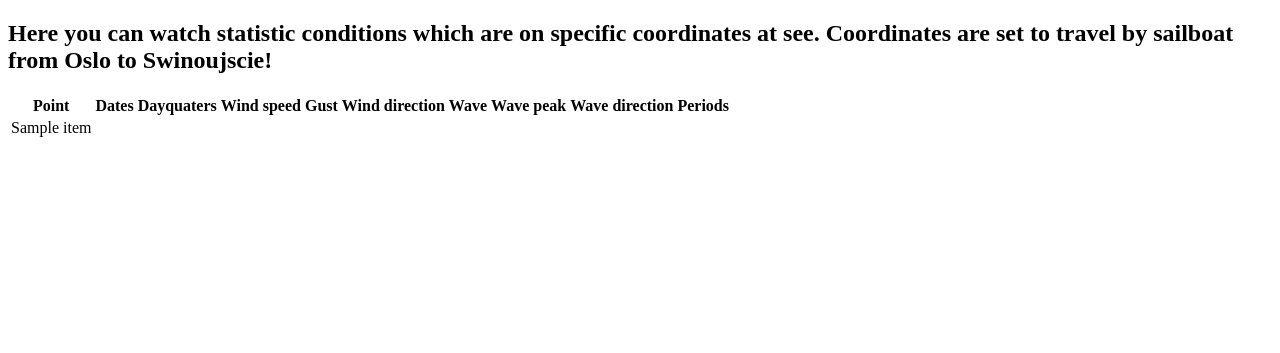
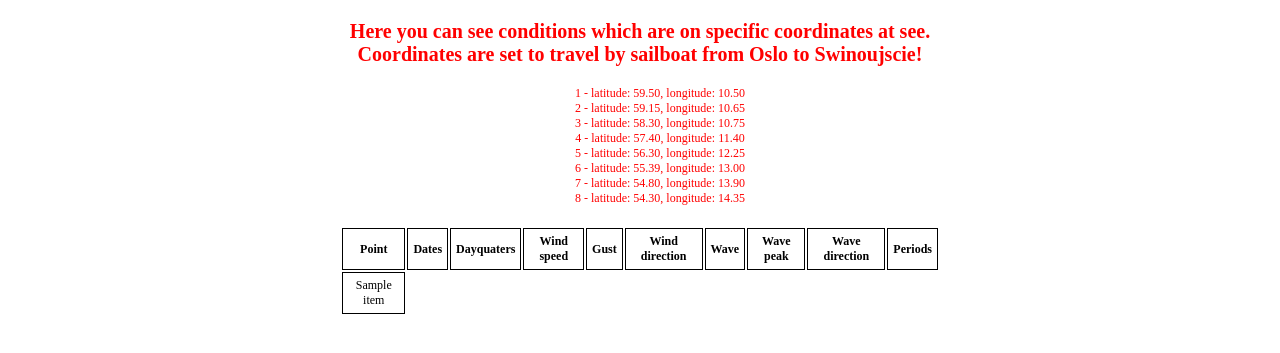
Before and after one commit to bartoszkobylinski/sail_trip_planer, a Flask app: template flask_app/templates/index.html in a window 1280 px wide. Shown: the top 353 px of the page. Run offline with Flask 2, Linux system fonts and the light colour scheme; the template is opened without the code that fills it: most values are stand-ins (such as "Sample title", 1, 10 or a date in 2020); parts of the project's set-up code (start-up, migrations or seed data) failed here and were passed over.

Commit message:
adding a css file

```diff
--- a/flask_app/routes.py
+++ b/flask_app/routes.py
@@ -1,6 +1,6 @@
 from flask import render_template
 from flask_app import app
-from db_functions import getDataFromDatabase
+from db_functions import get_data_from_database
 
 
 @app.route('/')
@@ -8,6 +8,6 @@
 
 def index():
 
-    rows = getDataFromDatabase()
+    rows = get_data_from_database()
 
     return render_template('index.html',rows=rows)
--- /dev/null
+++ b/flask_app/static/css/index_style.css
@@ -0,0 +1,35 @@
+body{
+    height: 100%;
+}
+.content{
+   margin: 0 auto;
+   width: 600px;
+
+}
+h2{
+    margin: 20px auto;
+    width: auto;
+    text-align: center;
+    color:red;
+    font-size: 20px;
+}
+ul{
+    margin: 20px auto;
+    width: auto;
+    text-align: center;
+    list-style-type: none;
+    color:red;
+    font-size: 12px;
+}
+thead{
+    padding: 10px;
+    border: solid 1px black;
+    font-size: 12px;
+}
+
+td,th{
+    padding: 5px;
+    border: solid 1px black;
+    font-size: 12px;
+    text-align: center;
+}
--- a/flask_app/templates/index.html
+++ b/flask_app/templates/index.html
@@ -5,9 +5,23 @@
     <meta name="viewport" content="width=device-width, initial-scale=1.0">
     <meta http-equiv="X-UA-Compatible" content="ie=edge">
     <title>Document</title>
+    <link rel="stylesheet" href="{{ url_for('static', filename='css/index_style.css') }}">
 </head>
 <body>
-    <h2>Here you can watch statistic conditions which are on specific coordinates at see. Coordinates are set to travel by sailboat from Oslo to Swinoujscie!</h2>
+    <h2>Here you can see conditions which are on specific coordinates at see. <br>
+            Coordinates are set to travel by sailboat from Oslo to Swinoujscie!
+    </h2>
+    <ul>
+        <li>1 - latitude: 59.50, longitude: 10.50</li>
+        <li>2 - latitude: 59.15, longitude: 10.65</li>
+        <li>3 - latitude: 58.30, longitude: 10.75</li>
+        <li>4 - latitude: 57.40, longitude: 11.40</li>
+        <li>5 - latitude: 56.30, longitude: 12.25</li>
+        <li>6 - latitude: 55.39, longitude: 13.00</li>
+        <li>7 - latitude: 54.80, longitude: 13.90</li>
+        <li>8 - latitude: 54.30, longitude: 14.35</li>
+    </ul>
+    <div class="content">
             <table>
                 <thead>
                     <th>Point</th>
@@ -31,5 +45,6 @@
                     {% endfor %}
                 </tbody>
             </table>
+    </div>
 </body>
 </html>
```
Also changed, not shown: points.py (+5 -5 lines), weather.db. Lines whose indentation alone changed are shown as unchanged.
